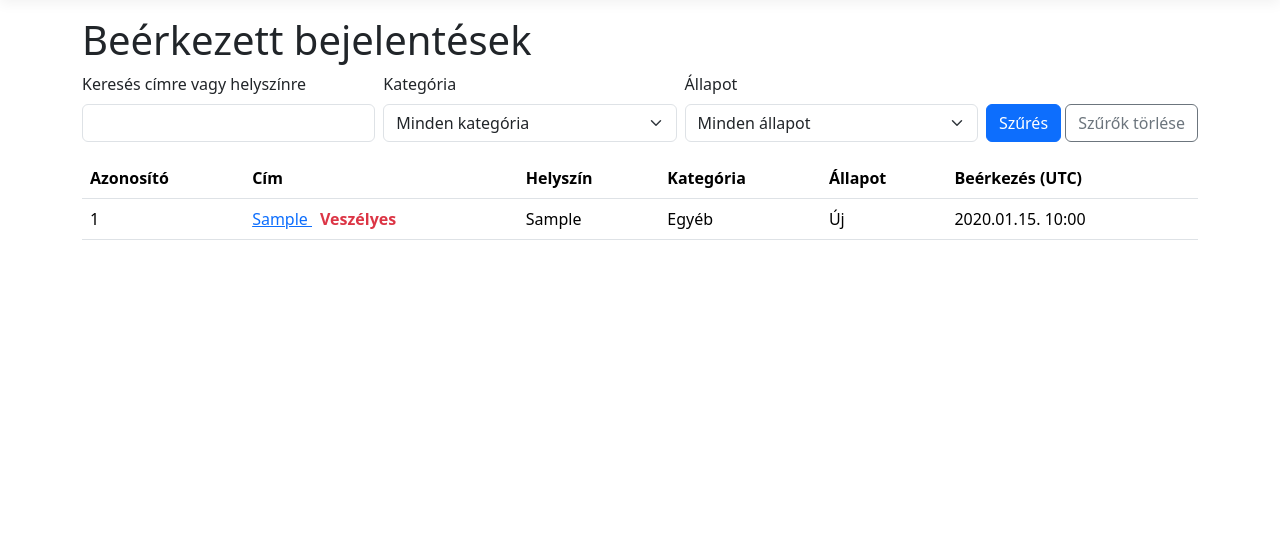
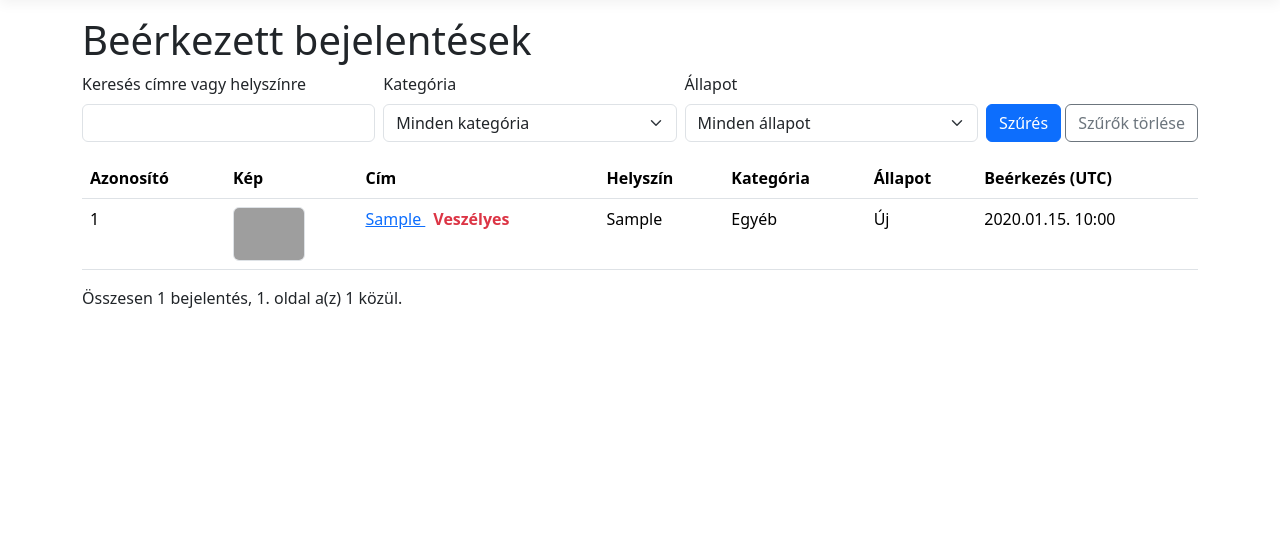
Before and after one commit to valer716/Onkormanyzati_kozteruleti_bejelentes_es_ugykezelo_portal, an ASP.NET Core app: page /Bejelentesek in a window 1280 px wide. Shown: the part 57-607 px from the top of the page. Run offline with ASP.NET Core 8, Linux system fonts and the light colour scheme; a user stored in the database is signed in; tables that the repository leaves empty hold one stand-in row (values such as "Sample post"); style sheets or scripts are compiled from the project's sources; some libraries are stand-ins or nearby versions; grey boxes are pictures that could not be loaded.

Commit message:
Képek megjelenítése a listában és a részleteken, lapozás
Változások:
- Bejelentesek/Reszletek: a fényképek a lapon jelennek meg, kattintásra nagyban nyílnak (eddig csak hivatkozás volt)
- Bejelentesek/Index: bélyegkép a listában, 50 bejelentésenkénti lapozás
- BejelentesekController.Index: a lapozáshoz és a bélyegképekhez szükséges adatok

Miért: az önkormányzati dolgozók a képből látják, miről szól a bejelentés, és a 538 soros lista egy oldalon használhatatlan volt.

```diff
--- a/OnkormanyzatiPortal/OnkormanyzatiPortal/Controllers/BejelentesekController.cs
+++ b/OnkormanyzatiPortal/OnkormanyzatiPortal/Controllers/BejelentesekController.cs
@@ -93,8 +93,10 @@ public class BejelentesekController : Controller
     public async Task<IActionResult> Index(
         string? kereses,
         BejelentesKategoria? kategoria,
-        BejelentesAllapot? allapot)
+        BejelentesAllapot? allapot,
+        int oldal = 1)
     {
+        const int oldalMeret = 50;
         var lekerdezes = _db.Bejelentesek.AsNoTracking();
 
         if (!string.IsNullOrWhiteSpace(kereses))
@@ -110,10 +112,31 @@ public class BejelentesekController : Controller
         if (allapot.HasValue)
             lekerdezes = lekerdezes.Where(b => b.Allapot == allapot.Value);
 
-        return View(await lekerdezes
+        var darab = await lekerdezes.CountAsync();
+        var oldalSzam = Math.Max(1, (int)Math.Ceiling(darab / (double)oldalMeret));
+        oldal = Math.Clamp(oldal, 1, oldalSzam);
+
+        var lista = await lekerdezes
             .OrderByDescending(b => b.Veszelyes)
             .ThenByDescending(b => b.LetrehozvaUtc)
-            .ToListAsync());
+            .Skip((oldal - 1) * oldalMeret)
+            .Take(oldalMeret)
+            .ToListAsync();
+
+        var azonositok = lista.Select(b => b.Id).ToList();
+
+        ViewBag.Kepek = await _db.BejelentesFotok
+            .AsNoTracking()
+            .Where(f => f.Tipus == BejelentesFotoTipus.Bejelentes && azonositok.Contains(f.BejelentesId))
+            .GroupBy(f => f.BejelentesId)
+            .Select(g => new { BejelentesId = g.Key, FotoId = g.Min(f => f.Id) })
+            .ToDictionaryAsync(g => g.BejelentesId, g => g.FotoId);
+
+        ViewBag.Oldal = oldal;
+        ViewBag.OldalSzam = oldalSzam;
+        ViewBag.Darab = darab;
+
+        return View(lista);
     }
     [HttpGet]
     [Authorize(Roles = "Ugyintezo")]
--- a/OnkormanyzatiPortal/OnkormanyzatiPortal/Views/Bejelentesek/Index.cshtml
+++ b/OnkormanyzatiPortal/OnkormanyzatiPortal/Views/Bejelentesek/Index.cshtml
@@ -3,6 +3,10 @@
 
 @{
     ViewData["Title"] = "Beérkezett bejelentések";
+
+    var kepek = (IReadOnlyDictionary<int, int>)ViewBag.Kepek;
+    int oldal = ViewBag.Oldal;
+    int oldalSzam = ViewBag.OldalSzam;
 }
 
 <h1>Beérkezett bejelentések</h1>
@@ -48,6 +52,7 @@ else
             <thead>
                 <tr>
                     <th>Azonosító</th>
+                    <th>Kép</th>
                     <th>Cím</th>
                     <th>Helyszín</th>
                     <th>Kategória</th>
@@ -60,6 +65,16 @@ else
                 {
                     <tr>
                         <td>@bejelentes.Id</td>
+                        <td>
+                            @if (kepek.TryGetValue(bejelentes.Id, out var fotoId))
+                            {
+                                <a asp-action="Reszletek" asp-route-id="@bejelentes.Id">
+                                    <img src="@Url.Action("Foto", new { id = fotoId })" alt="Bejelentői fotó"
+                                         width="72" height="54" class="rounded border"
+                                         style="object-fit: cover" loading="lazy" />
+                                </a>
+                            }
+                        </td>
                         <td>
                             <a asp-action="Reszletek" asp-route-id="@bejelentes.Id">
                                 @bejelentes.Cim
@@ -78,4 +93,28 @@ else
             </tbody>
         </table>
     </div>
+
+    <p>Összesen @ViewBag.Darab bejelentés, @oldal. oldal a(z) @oldalSzam közül.</p>
+
+    @if (oldalSzam > 1)
+    {
+        <nav aria-label="Lapozás">
+            <ul class="pagination">
+                <li class="page-item @(oldal <= 1 ? "disabled" : "")">
+                    <a class="page-link" asp-action="Index"
+                       asp-route-kereses="@Context.Request.Query["kereses"]"
+                       asp-route-kategoria="@Context.Request.Query["kategoria"]"
+                       asp-route-allapot="@Context.Request.Query["allapot"]"
+                       asp-route-oldal="@(oldal - 1)">Előző</a>
+                </li>
+                <li class="page-item @(oldal >= oldalSzam ? "disabled" : "")">
+                    <a class="page-link" asp-action="Index"
+                       asp-route-kereses="@Context.Request.Query["kereses"]"
+                       asp-route-kategoria="@Context.Request.Query["kategoria"]"
+                       asp-route-allapot="@Context.Request.Query["allapot"]"
+                       asp-route-oldal="@(oldal + 1)">Következő</a>
+                </li>
+            </ul>
+        </nav>
+    }
 }
```
Also changed, not shown: OnkormanyzatiPortal/OnkormanyzatiPortal/Views/Bejelentesek/Reszletek.cshtml (+17 -9 lines).
